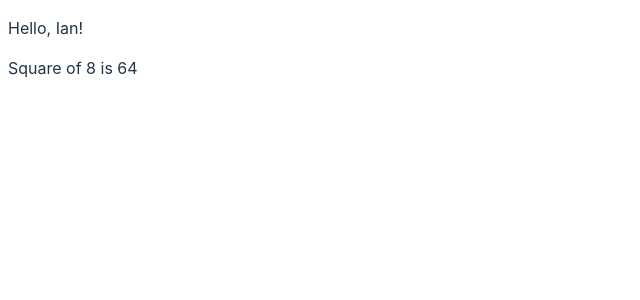
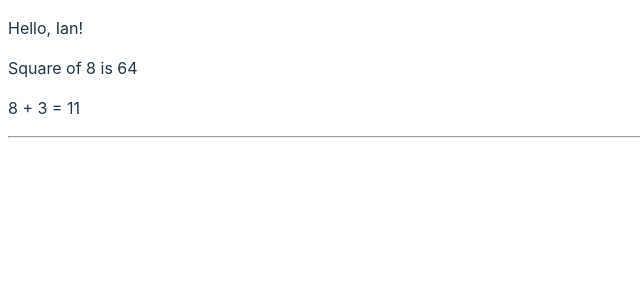
Before and after one commit to Iannn-dx/react-app, a React (Vite) app: page / in a window 1280 px wide. Shown: the top 300 px of the page, without its empty margins (0-640 px from the left). Built offline with nearby package versions, Linux system fonts and the light colour scheme.

Commit message:
continuation of day 4

```diff
--- a/src/lessons/day4Functions.tsx
+++ b/src/lessons/day4Functions.tsx
@@ -8,10 +8,38 @@ export default function day4Function(){
       return number * number;
     }
 
+    const students = [
+    {
+        id:1,
+        name:"Ian",
+        score:95
+    },
+    {
+        id:2,
+        name:"John",
+        score:75
+    },
+    {
+        id:3,
+        name:"Alice",
+        score:82
+    }
+];
+
+  const add = function (a,b) {
+    return `${a} + ${b} = ${a + b}`;
+  }
+
   return (
       <div>
         <p>{greet("Ian")}</p>
         <p>Square of 8 is {square(8)}</p>
+        <p>{add(8,3)}</p>
+
+        <div>
+          <hr />
+
+        </div>
       </div>
   );
 }
```
